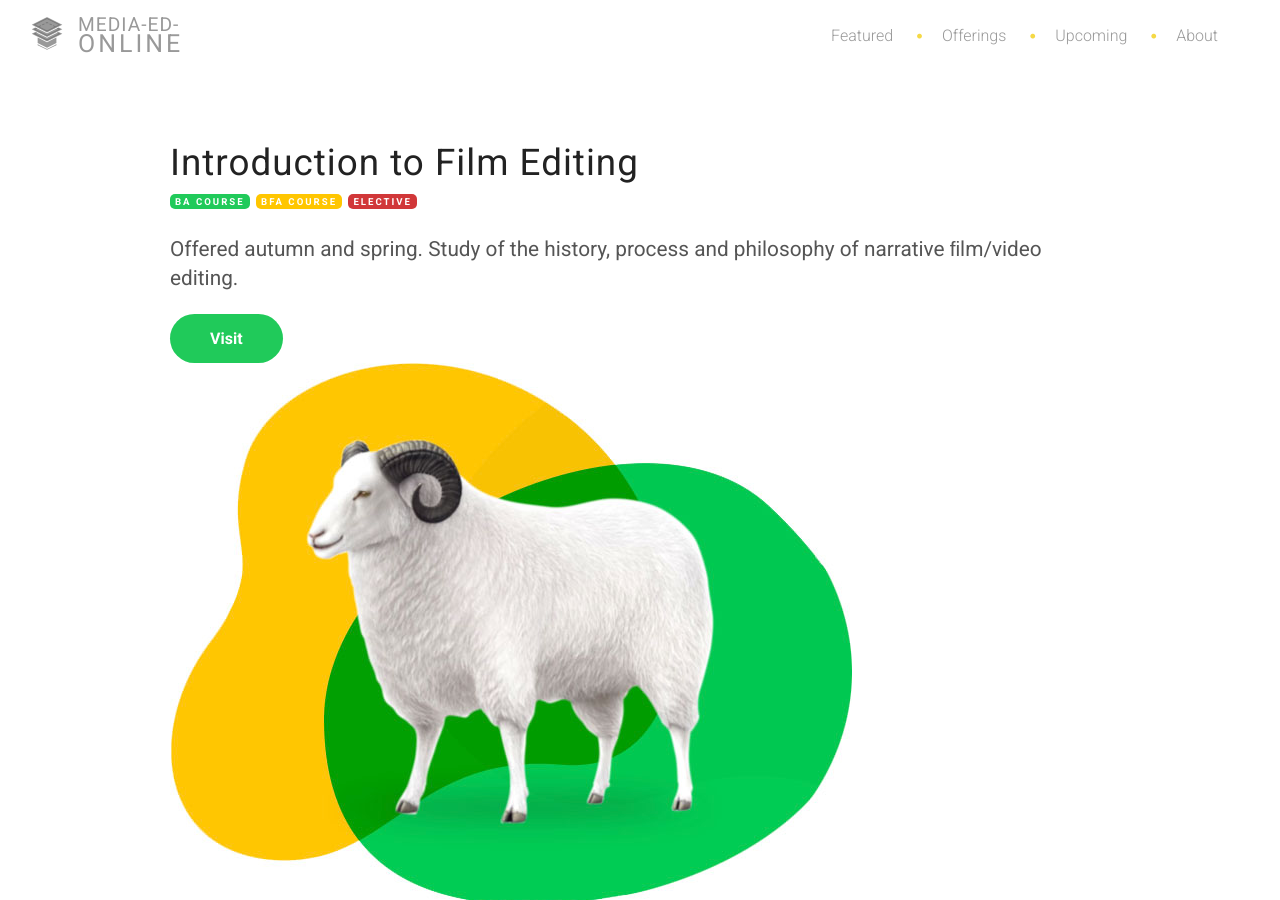
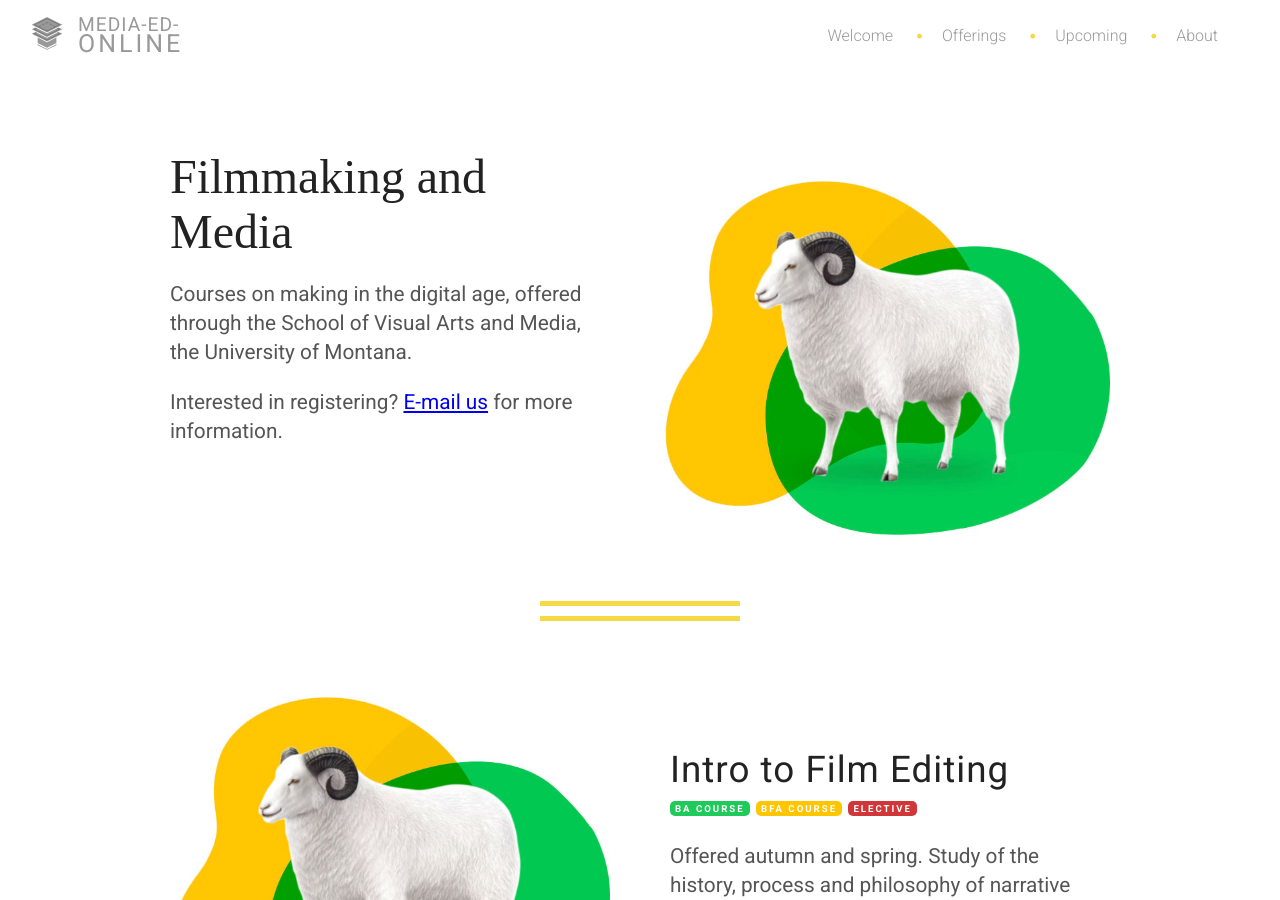
Before and after one commit to JustineEvansUM/course-site, a Jekyll site: the page built from index.html, in a window 1280 px wide and 900 px high. Built offline with Jekyll 4.4.1, drawn with Linux system fonts in a browser that asks for light colours; nearby versions of some CDN libraries; some web fonts are replaced.

Commit message:
update index, fonts

```diff
--- a/_layouts/default.html
+++ b/_layouts/default.html
@@ -33,7 +33,7 @@
 			</div>
 			<div class="container menu">
 				<ul>
-					<li><a href="{{site.url}}#featured">Featured</a></li>
+					<li><a href="{{site.url}}#welcome">Welcome</a></li>
 					<li><a href="{{site.url}}#offerings">Offerings</a></li>
 					<li><a href="{{site.url}}#upcoming">Upcoming</a></li>
 					<li><a href="{{site.url}}#about">About</a></li>
--- a/index.html
+++ b/index.html
@@ -2,26 +2,20 @@
 layout: default
 title: Home
 ---
-
+<header id="welcome">
 	<div class="container">
 		<div class="column">
 			<div>
-			<h2>Introduction to Film Editing</h2>
-			<p class="roles">
-				<span class="inst">BA Course</span>
-				<span class="cd">BFA Course</span>
-				<span class="id">Elective</span>
-			</p>
-			<p>Offered autumn and spring. Study of the history, process and philosophy of narrative ﬁlm/video editing.</p>
-			<div class="button">
-				<a href="./index.html">Visit</a>
-			</div>
+				<h1>Filmmaking and Media</h1>
+				<p>Courses on making in the digital age, offered through the School of Visual Arts and Media, the University of Montana.</p>
+				<p>Interested in registering? <a href="mailto:#">E-mail us</a> for more information.
 			</div>
 		</div>
 		<div class="column">
 			<img src="images/sheep.jpg" alt="Sheep">
 		</div>
 	</div>
+</header>
 
 
 <div class="divider"></div>
@@ -58,6 +52,7 @@
 		</div>
 		<div>
 			<img src="images/sheep2.jpg" alt="Sheep">
+		</div>
 	</div>
 </div>
 
```
Lines whose indentation alone changed are shown as unchanged.
